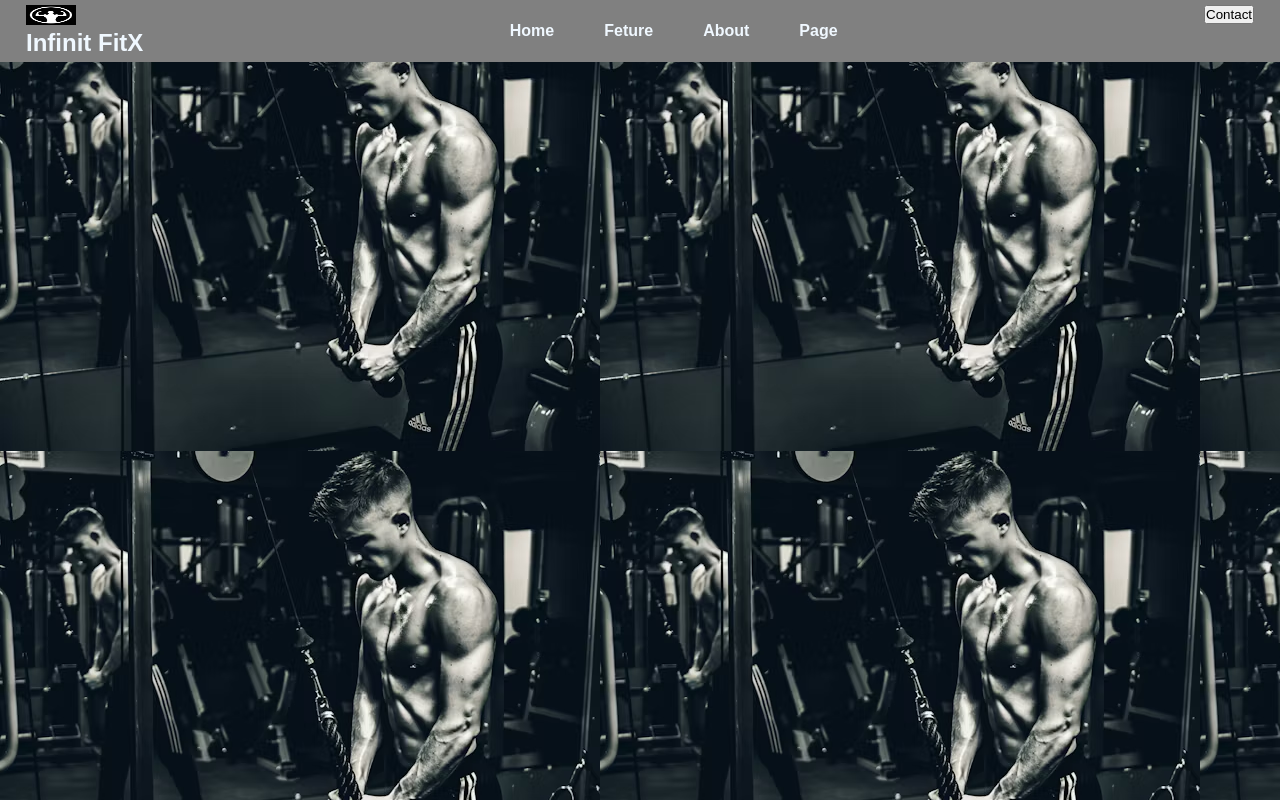
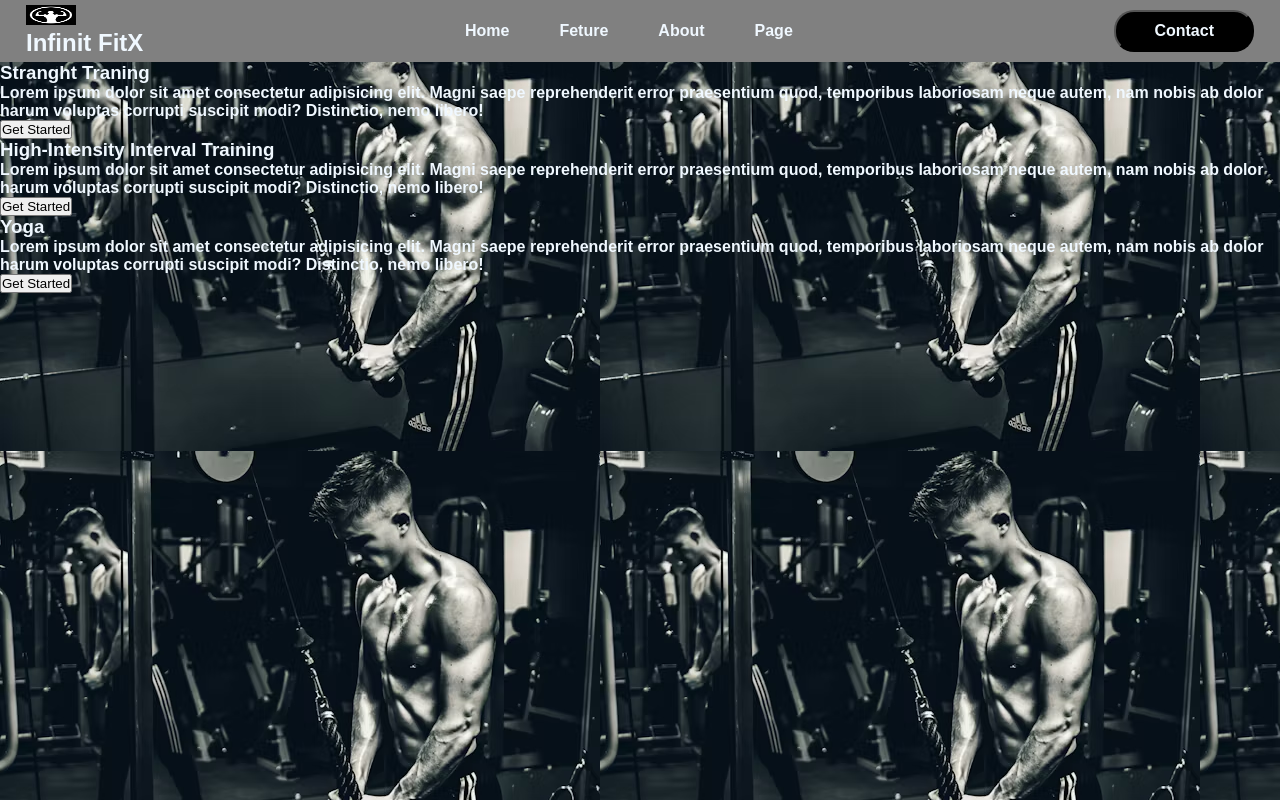
Before and after one commit to sonali109m/Webpage-using-basic-html-css, a plain HTML site: page index.html in a window 1280 px wide. Drawn offline with Linux system fonts and the light colour scheme.

Commit message:
Button casecading completed.

```diff
--- a/index.html
+++ b/index.html
@@ -8,7 +8,7 @@
     <link rel="preconnect" href="https://fonts.googleapis.com">
 </head>
 <body>
-    <header class="container">
+    <header>
         <nav class="navbar">
             <!-- left div for logo -->
             <div class="left">
@@ -31,6 +31,22 @@
             </div>
         </nav>
     </header>
+    <section class="container">
+        <div class="firstbox">
+            <h3>Stranght Traning</h3>
+            <p>Lorem ipsum dolor sit amet consectetur adipisicing elit. Magni saepe reprehenderit error praesentium quod, temporibus laboriosam neque autem, nam nobis ab dolor harum voluptas corrupti suscipit modi? Distinctio, nemo libero!</p>
+            <button class="click">Get Started</button>
+        </div>
+        <div class="secondbox">
+            <h3>High-Intensity Interval Training</h3>
+            <p>Lorem ipsum dolor sit amet consectetur adipisicing elit. Magni saepe reprehenderit error praesentium quod, temporibus laboriosam neque autem, nam nobis ab dolor harum voluptas corrupti suscipit modi? Distinctio, nemo libero!</p>
+            <button class="click">Get Started</button> </div>
+        <div class="thirdbox">
+            <h3>Yoga</h3>
+            <p>Lorem ipsum dolor sit amet consectetur adipisicing elit. Magni saepe reprehenderit error praesentium quod, temporibus laboriosam neque autem, nam nobis ab dolor harum voluptas corrupti suscipit modi? Distinctio, nemo libero!</p>
+            <button class="click">Get Started</button>
+        </div>
+    </section>
 
 </body>
 </html>
--- a/style.css
+++ b/style.css
@@ -43,7 +43,30 @@ body{
     padding: 25px;
     color: aliceblue;
 }
+.menu a:hover{
+    background-color: rgb(21, 21, 21);
+    border-radius: 150px;
+}
+.menu a:active{
+    text-decoration: underline;
+}
 .right{
     display: inline-block;
     margin-right: 20px;
 }
+nav .btn{
+    background-color: black;
+    color:aliceblue ;
+    font-family: "Elms Sans", sans-serif;
+    font-weight: 600;
+    font-size: medium;
+    margin-top: 5px;
+    border-radius: 20px;
+    padding: 10px 38px;
+}
+.right>button:hover{
+    background-color: rgb(88 87 96 / 0%)
+}
+.container{
+
+}
```
